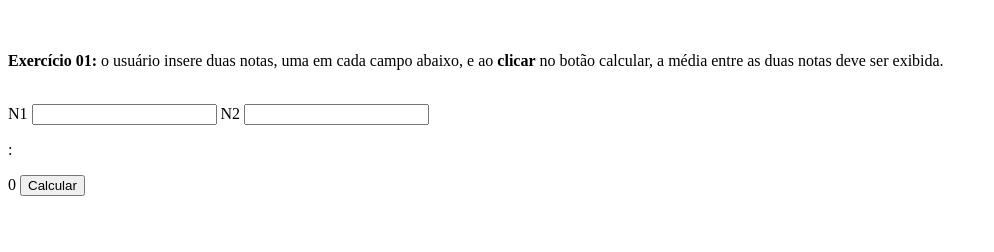
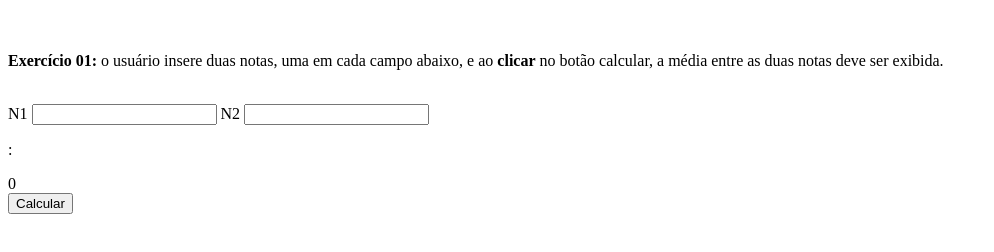
Before and after one commit to SergioRicJr/projeto-implement-html-js, a plain HTML site: page index.html in a window 1280 px wide. Shown: the part 48-300 px from the top of the page, without its empty margins (0-994 px from the left). Drawn offline with Linux system fonts and the light colour scheme.

Commit message:
ajuste estrutural

```diff
--- a/index.html
+++ b/index.html
@@ -8,17 +8,22 @@
 	</head>
 	<body>
 		<main>
+			<div><!--insira abaixo o enunciado do exercicio-->
         		<h1>Atribuição e Operadores Aritméticos</h1><br>
 				<p><b>Exercício 01:</b> o usuário insere duas notas, uma em cada campo abaixo, e ao <b>clicar</b> no botão calcular, a média entre as duas notas deve ser exibida.</p><br>
+            </div>
+			<div><!--insira abaixo os inputs do exercicio-->
 				<label for="n1">N1</label>
 				<input type="text" id="n1" value="">
 				<label for="n2">N2</label>
 				<input type="text" id="n2" value="">
 				<p>:</p>
 				<span id="result">0</span>
+			</div>
+			<div><!--insira a baixo os botões do exercicio-->
             	<input type="button" id="btnCalcular" value="Calcular">
+			</div>
         </main>
 	</body>
-	<!--insira o link java script aqui-->
 	<script src="./src/main.js"></script>
 </html>
--- a/src/main.js
+++ b/src/main.js
@@ -0,0 +1 @@
+//cole aqui seu codigo de logica
```
Lines whose indentation alone changed are shown as unchanged.
